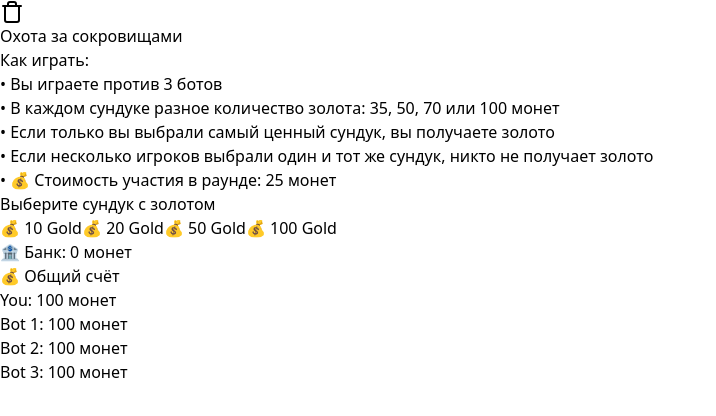
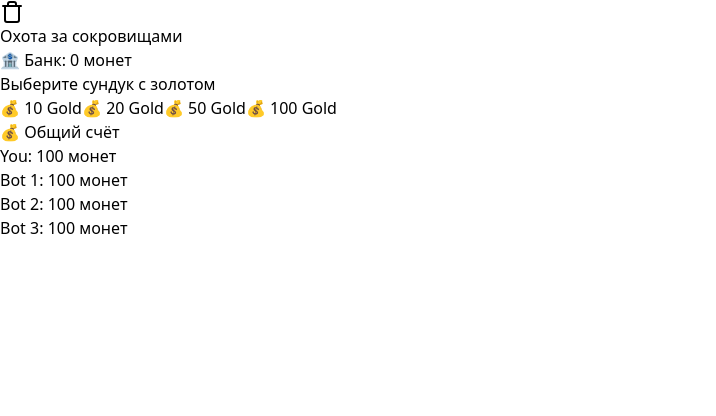
Before and after one commit to puremind5/dfac, a React (Vite) app: page / in a window 1280 px wide. Shown: the top 416 px of the page, without its empty margins (0-716 px from the left). Built offline with nearby package versions, Linux system fonts and the light colour scheme.

Commit message:
Update App.tsx

```diff
--- a/src/App.tsx
+++ b/src/App.tsx
@@ -125,28 +125,16 @@ function App() {
           </div>
         )}
 
-        {/* 🌟 Описание игры */}
-        <div className="mt-6 p-6 bg-gray-100 rounded-lg shadow-md min-h-[150px] flex flex-col justify-center">
-          <h2 className="text-xl font-bold text-center mb-2">Как играть:</h2>
-          <ul className="text-sm space-y-1 text-gray-700">
-            <li>• Вы играете против 3 ботов</li>
-            <li>• В каждом сундуке разное количество золота: 35, 50, 70 или 100 монет</li>
-            <li>• Если только вы выбрали самый ценный сундук, вы получаете золото</li>
-            <li>• Если несколько игроков выбрали один и тот же сундук, никто не получает золото</li>
-            <li className="font-semibold">• 💰 Стоимость участия в раунде: {GAME_COST} монет</li>
-          </ul>
+        {/* 🌟 Банк */}
+        <div className="mt-6 p-4 bg-gray-100 rounded-lg shadow-md text-center">
+          <h2 className="text-lg font-bold">🏦 Банк: {bank} монет</h2>
+          {bank >= BANK_THRESHOLD && <p className="text-red-500 font-semibold">🔥 Банк теперь можно выиграть!</p>}
         </div>
 
         {/* 🎯 Игровая доска */}
         <GameBoard onChestSelect={handleChestSelect} loading={loading} gameActive={gameActive} />
 
-        {/* 🌟 Банк теперь между счетом и результатами */}
-        <div className="mt-6 p-4 bg-gray-100 rounded-lg shadow-md text-center">
-          <h2 className="text-lg font-bold">🏦 Банк: {bank} монет</h2>
-          {bank >= BANK_THRESHOLD && <p className="text-red-500 font-semibold">🔥 Банк теперь можно выиграть!</p>}
-        </div>
-
-        {/* 🌟 Общий счёт и результаты */}
+        {/* 🌟 Общий счёт и текущие результаты */}
         <div className="mt-6 p-6 bg-gray-100 rounded-lg shadow-md text-center">
           <h2 className="text-lg font-bold mb-2">💰 Общий счёт</h2>
           <ul className="text-sm text-gray-700">
@@ -156,13 +144,22 @@ function App() {
               </li>
             ))}
           </ul>
+
           {results && (
+            <>
+              <h2 className="text-lg font-bold mt-4">🎲 Текущий раунд</h2>
+              <p className="text-lg font-semibold">
+                {results.winner === "You" ? `🎉 Вы выиграли ${results.reward} золота! 💰`
+                  : results.winner.includes("Bot") ? `🤖 ${results.winner} выиграл ${results.reward} золота!`
+                  : "Никто не выиграл в этом раунде."}
+              </p>
               <button
                 className="mt-4 px-4 py-2 bg-blue-500 text-white font-bold rounded-lg shadow-md hover:bg-blue-700 transition"
                 onClick={startNewRound}
               >
                 Играть снова
               </button>
+            </>
           )}
         </div>
 
```
Lines whose indentation alone changed are shown as unchanged.
